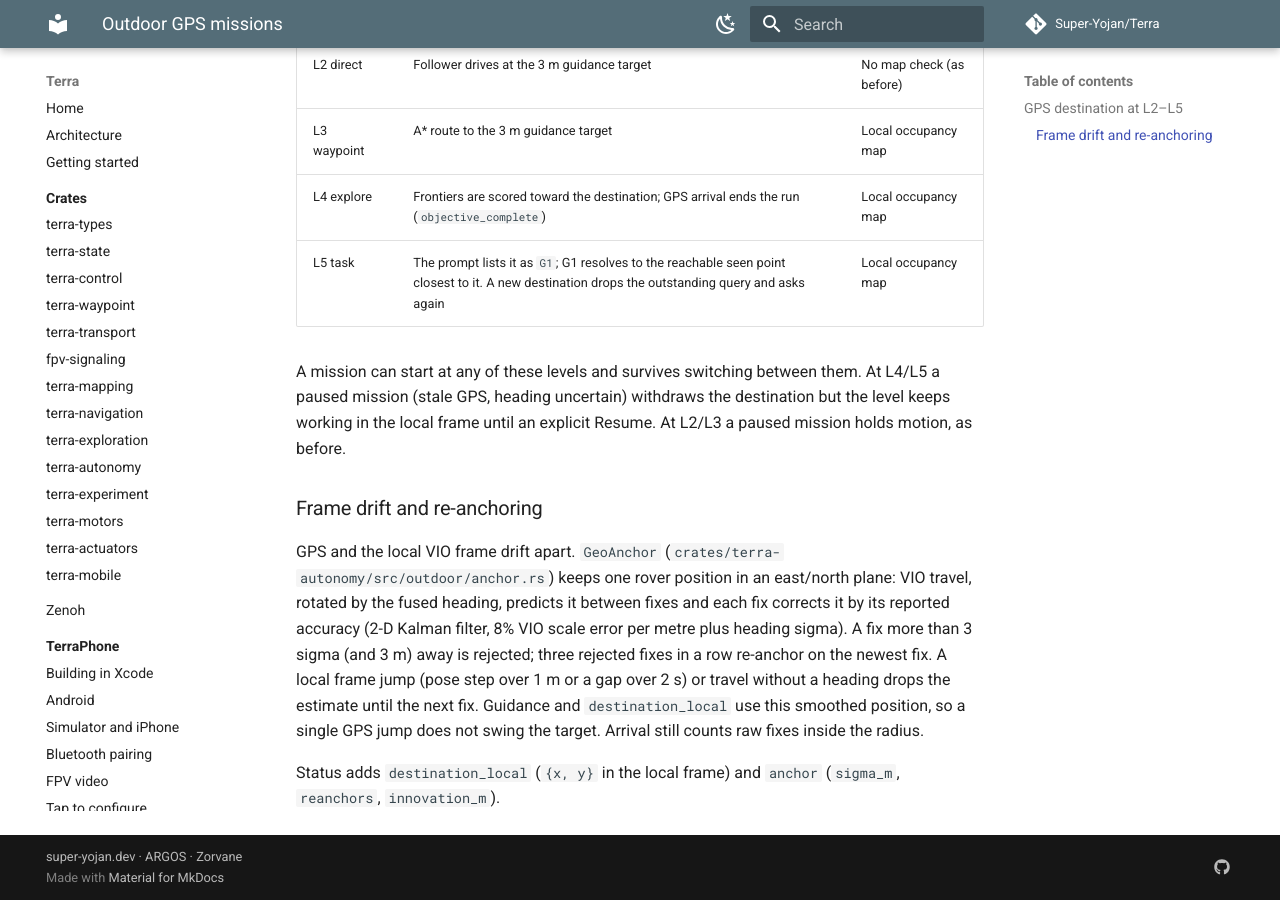
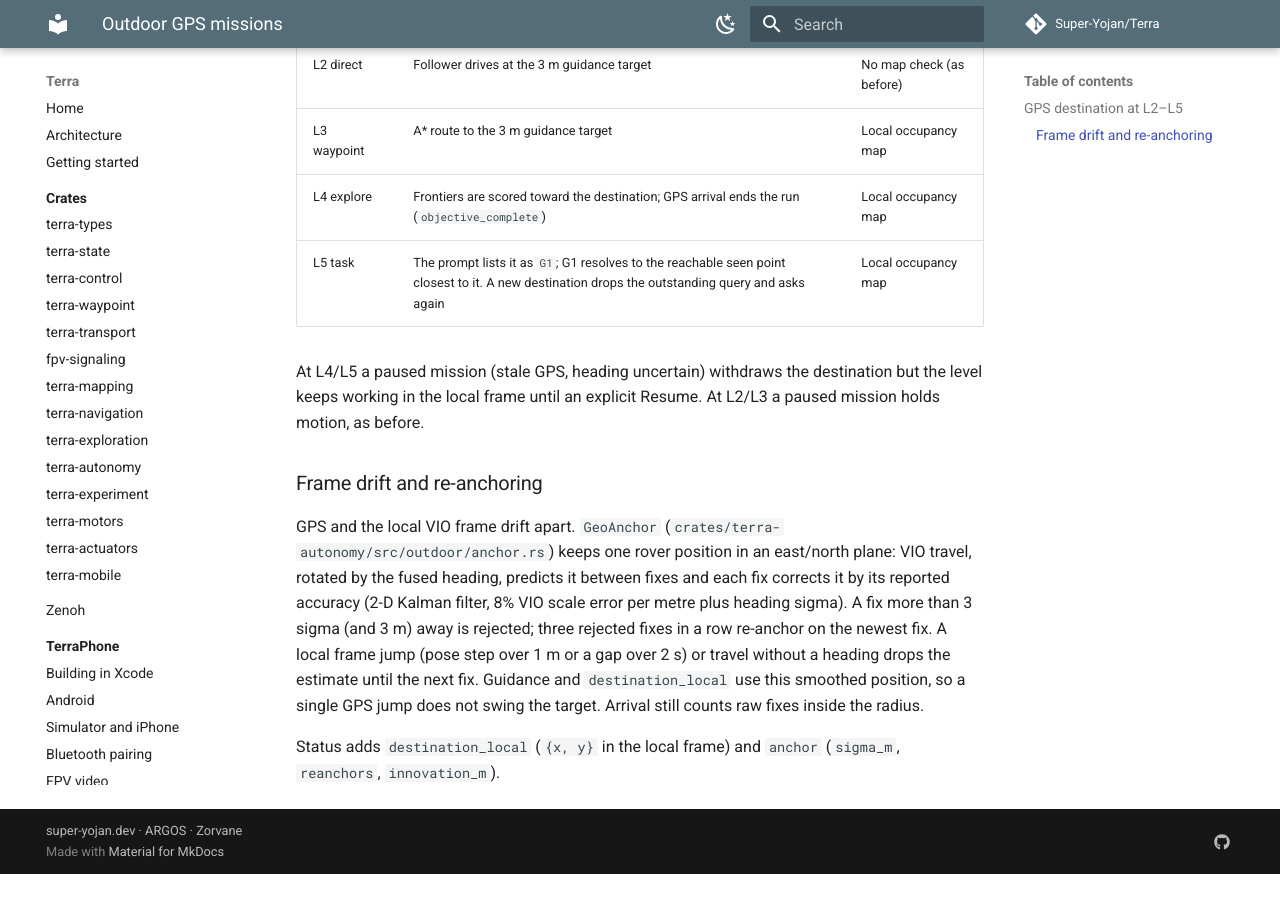
Before and after one commit to Super-Yojan/Terra, an MkDocs documentation site: the page built from docs/autonomy/outdoor-gps.md, in a window 1280 px wide and 900 px high, scrolled down 1749 px. Built offline with MkDocs 1.6.1 and Material for MkDocs 9.7.7, drawn with Linux system fonts in a browser that asks for light colours; comment, search, counter and statistics services are not loaded; after the commit the page ends 2623 px from its top, so only the background shows below that.

Commit message:
docs: drop unverified level-switch claim
Co-Authored-By: Claude Opus 5.5 <noreply@anthropic.com>
Claude-Session: https://claude.ai/code/session_019pVBoYXt63VMYbxh8kr2ge

```diff
--- a/docs/autonomy/outdoor-gps.md
+++ b/docs/autonomy/outdoor-gps.md
@@ -69,7 +69,6 @@ final destination; the level decides how to get there.
 | L4 explore | Frontiers are scored toward the destination; GPS arrival ends the run (`objective_complete`) | Local occupancy map |
 | L5 task | The prompt lists it as `G1`; G1 resolves to the reachable seen point closest to it. A new destination drops the outstanding query and asks again | Local occupancy map |
 
-A mission can start at any of these levels and survives switching between them.
 At L4/L5 a paused mission (stale GPS, heading uncertain) withdraws the destination
 but the level keeps working in the local frame until an explicit Resume. At L2/L3
 a paused mission holds motion, as before.
```
